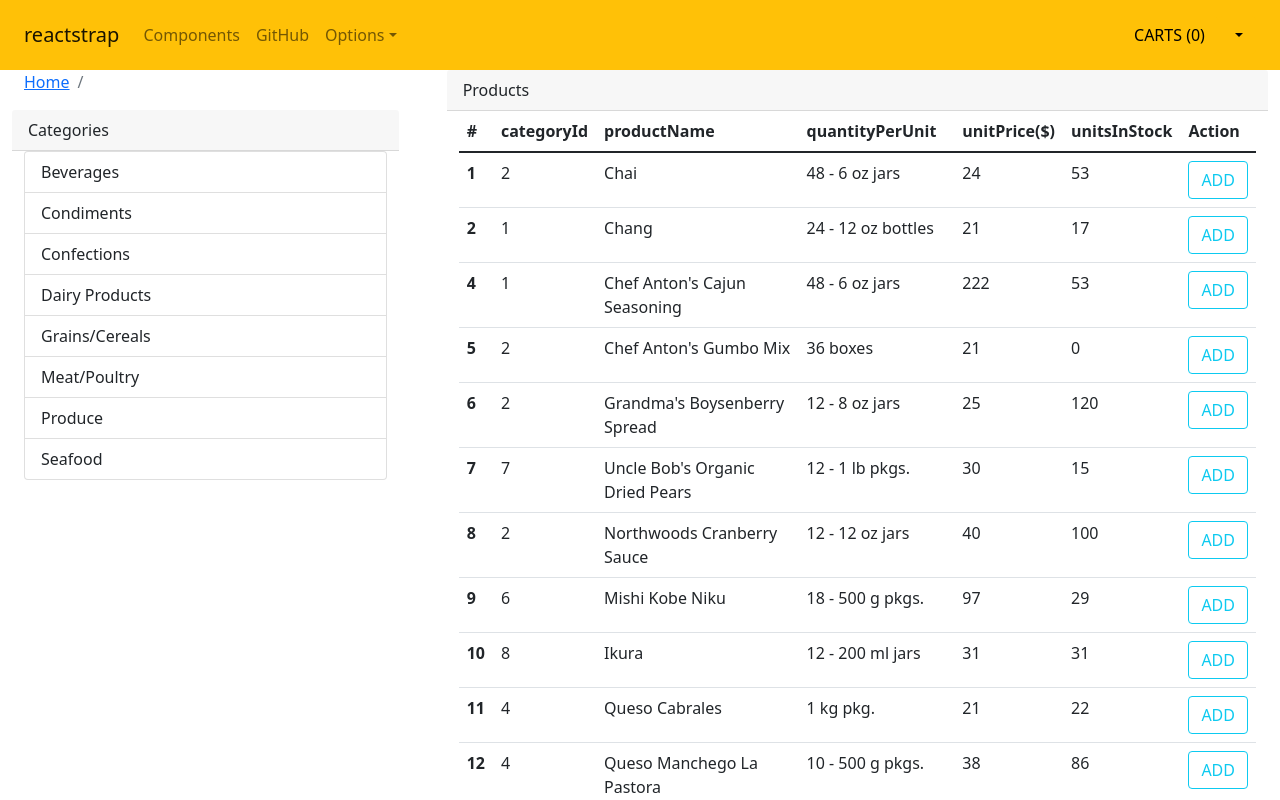
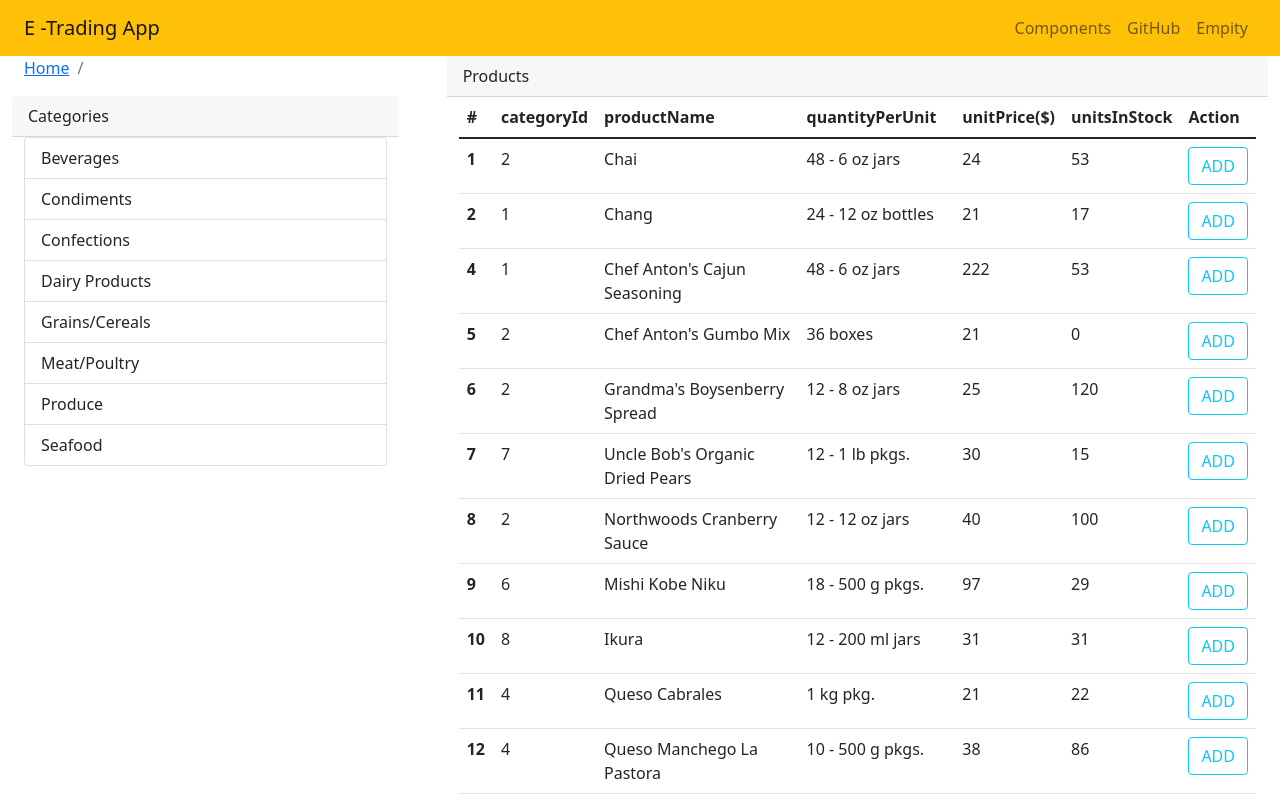
Before and after one commit to mustafabozkaya/React_App_Projects, a React (Create React App) app: page / in a window 1280 px wide. Shown: the top 800 px of the page. Built offline with nearby package versions, Linux system fonts and the light colour scheme; data requests are answered from the project's data file.

Commit message:
Navbar content design was renewwed

```diff
--- a/src/CartList.js
+++ b/src/CartList.js
@@ -5,15 +5,29 @@ import {
   DropdownMenu,
   DropdownToggle,
   Badge,
+  NavItem,
 } from "reactstrap";
 
 export default class CartList extends Component {
-  render() {
+  constructor(props) {
+    super(props);
+
+    this.state = {};
+  }
+
+  empty_cart = () => {
     return (
-      <div>
+      <UncontrolledDropdown inNavbar nav>
+        <DropdownToggle nav>Empity</DropdownToggle>
+      </UncontrolledDropdown>
+    );
+  };
+
+  cart_review = () => {
+    return (
       <UncontrolledDropdown inNavbar nav>
         <DropdownToggle caret nav>
-            Options
+          Your Carts ({this.props.carts.length})
         </DropdownToggle>
         <DropdownMenu end>
           {this.props.carts.map((item, index) => (
@@ -28,7 +42,11 @@ export default class CartList extends Component {
           <DropdownItem>Reset</DropdownItem>
         </DropdownMenu>
       </UncontrolledDropdown>
-      </div>
     );
+  };
+  render() {
+    return this.props.carts.length !== 0
+      ? this.cart_review()
+      : this.empty_cart();
   }
 }
--- a/src/Nav.js
+++ b/src/Nav.js
@@ -14,6 +14,7 @@ import {
   Button,
   Dropdown,
 } from "reactstrap";
+
 import CartList from "./CartList";
 
 export default class Navi extends Component {
@@ -22,9 +23,17 @@ export default class Navi extends Component {
 
     this.state = {
       brand: this.props.brand,
+      isOpen: false,
     };
+
+    this.toggle = this.toggle.bind(this);
   }
 
+  toggle() {
+    this.setState({
+      isOpen: !this.state.isOpen,
+    });
+  }
   changestate = () => {
     this.setState({ brand: "E-TRADİNG APP" });
   };
@@ -33,10 +42,14 @@ export default class Navi extends Component {
     return (
       <div>
         <Navbar color="warning" expand="md" fixed="false" light>
-          <NavbarBrand href="/">reactstrap</NavbarBrand>
-          <NavbarToggler onClick={function noRefCheck() {}} />
-          <Collapse navbar>
-            <Nav className="me-auto" navbar>
+          <NavbarBrand href="/">E -Trading App</NavbarBrand>
+          <NavbarToggler onClick={this.toggle} />
+          <Collapse
+            className=" justify-content-end"
+            isOpen={this.state.isOpen}
+            navbar
+          >
+            <Nav className="ml-auto " navbar>
               <NavItem>
                 <NavLink href="/components/">Components</NavLink>
               </NavItem>
@@ -47,16 +60,6 @@ export default class Navi extends Component {
               </NavItem>
               <CartList carts={this.props.cart} />
             </Nav>
-            <NavbarText>
-              <Button color="warning">CARTS ({this.props.cart.length})</Button>
-            </NavbarText>
-            <Dropdown toggle={function noRefCheck() {}}>
-              <DropdownToggle color="warning" caret></DropdownToggle>
-              <DropdownMenu>
-                <DropdownItem header>Header</DropdownItem>
-                <DropdownItem>Action</DropdownItem>
-              </DropdownMenu>
-            </Dropdown>
           </Collapse>
         </Navbar>
       </div>
```
Lines whose indentation alone changed are shown as unchanged.
